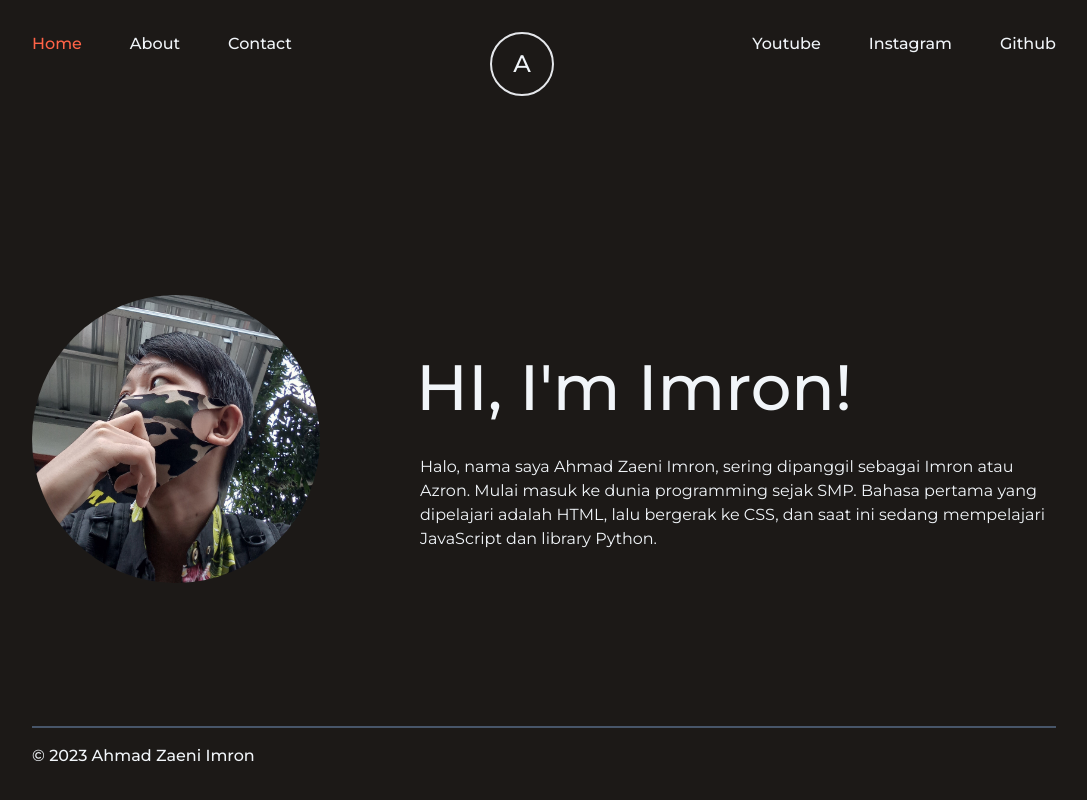
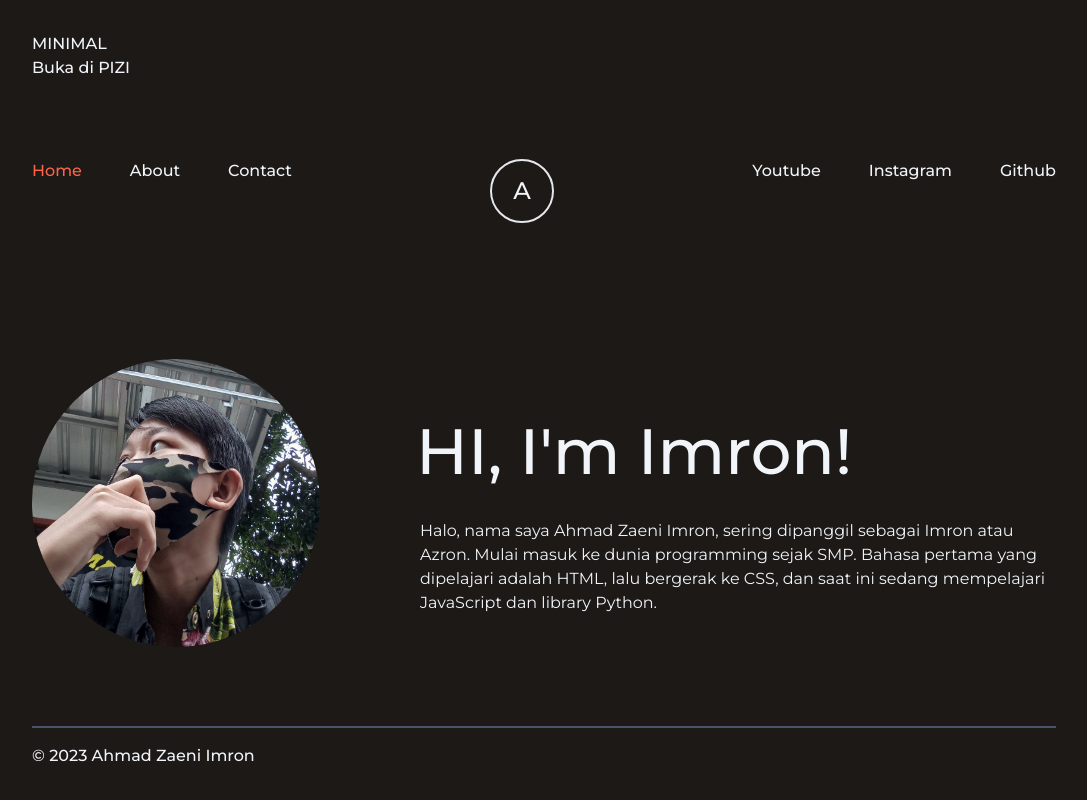
Before and after one commit to azronaftara/azronaftara.github.io, a plain HTML site: page index.html in a window 1280 px wide. Shown: the whole page, without its empty margins (96-1183 px from the left). Drawn offline with nearby package versions, Linux system fonts and the light colour scheme.

Commit message:
Update index.html

```diff
--- a/index.html
+++ b/index.html
@@ -14,6 +14,9 @@
     <title>azron</title>
 </head>
 <body class="bg-stone-900 w-full min-h-screen h-full text-slate-100 px-32 py-8 text-base flex flex-col justify-between">
+    <div class="tutup">
+        <h1>MINIMAL<br> Buka di PIZI</h1>
+    </div>
 
     <!-- header -->
     <header class="flex justify-between">
```
